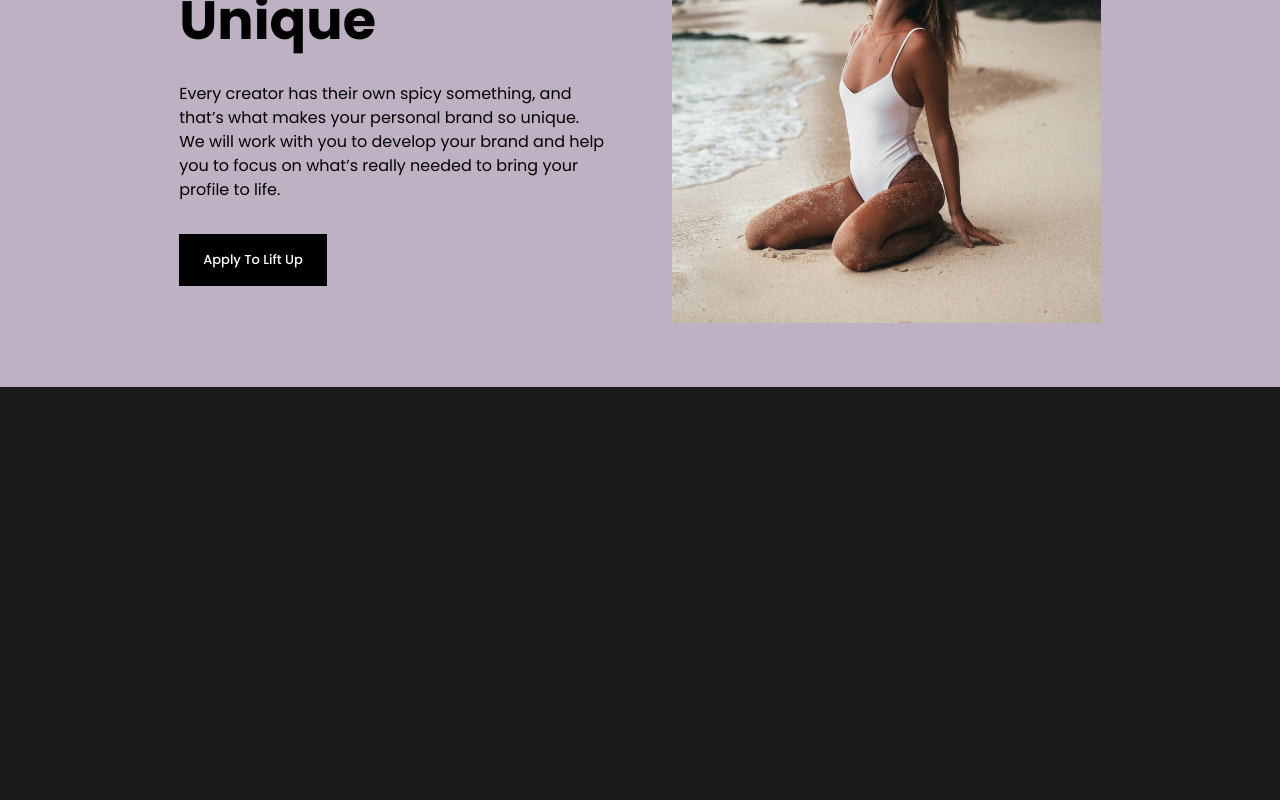
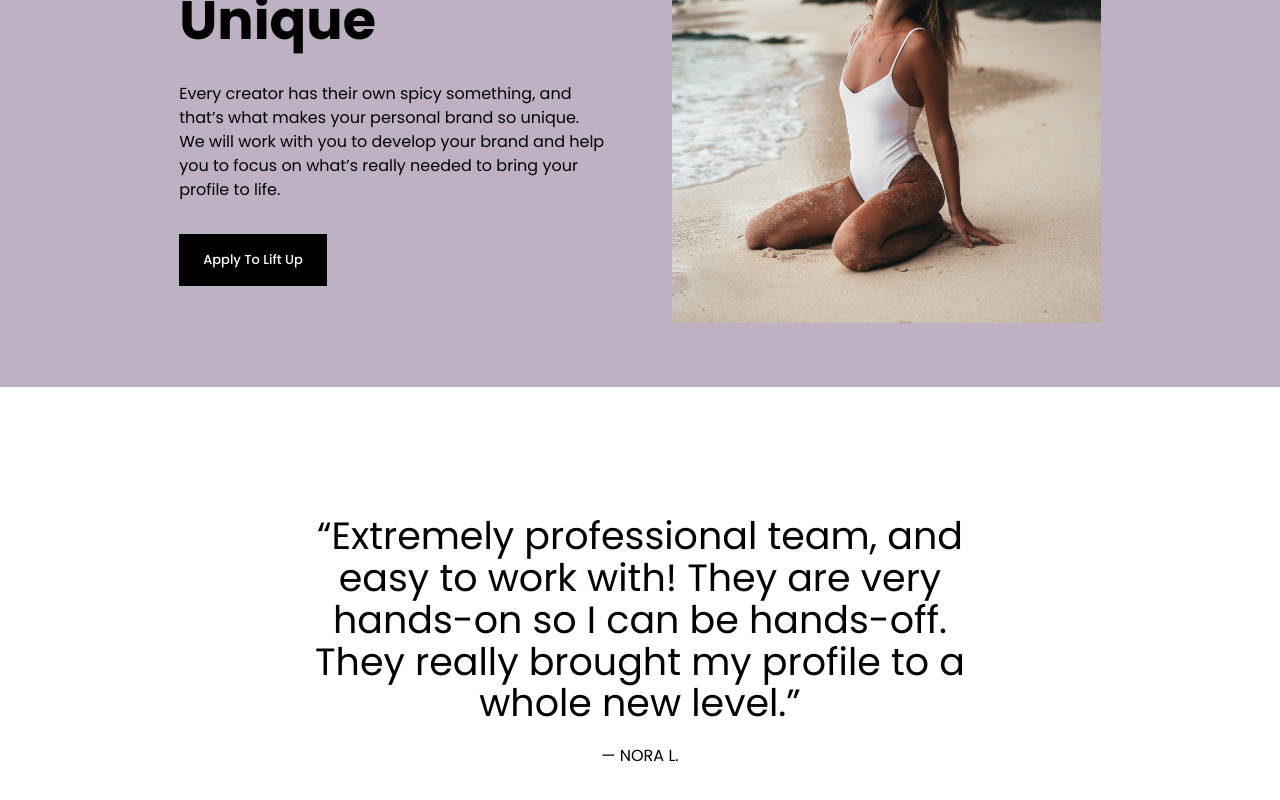
Before and after one commit to linkmanagement/lift_up_client, a Next.js app: page / in a window 1280 px wide. Shown: the part 3309-4109 px from the top of the page. Before the commit the page ends 3696 px from the top, so only its background shows below. Built offline with nearby package versions, Linux system fonts and the light colour scheme.

Commit message:
added a quotes section

```diff
--- a/pages/index.js
+++ b/pages/index.js
@@ -215,6 +215,21 @@ function ServicesSection() {
   )
 }
 
+function QuoteSection() {
+  return (
+    <div className="min-h-[60vh] text-center flex items-center justify-center bg-white">
+      <div className='w-[100%] md:w-[85%] lg:w-[55%] m-[40px] md:m-[64px] lg:m-[128px]'>
+        <p className="text-[30px] md:text-[38px] font-regular leading-[1.1] text-black">
+          “Extremely professional team, and easy to work with! They are very hands-on so I can be hands-off. They really brought my profile to a whole new level.”
+        </p>
+        <p className='mt-[20px] text-[16px] font-regular leading-[1.5] text-black'>
+          — NORA L.
+        </p>
+      </div>
+    </div>
+  )
+}
+
 export default function Home() {
 
   const [openNavbar, setOpenNavbar] = useState(false);
@@ -225,6 +240,7 @@ export default function Home() {
       <HeroSection openNavbar={openNavbar} setOpenNavbar={setOpenNavbar} />
       <SecondarySection />
       <ServicesSection />
+      <QuoteSection />
     </main>
   );
 }
```
